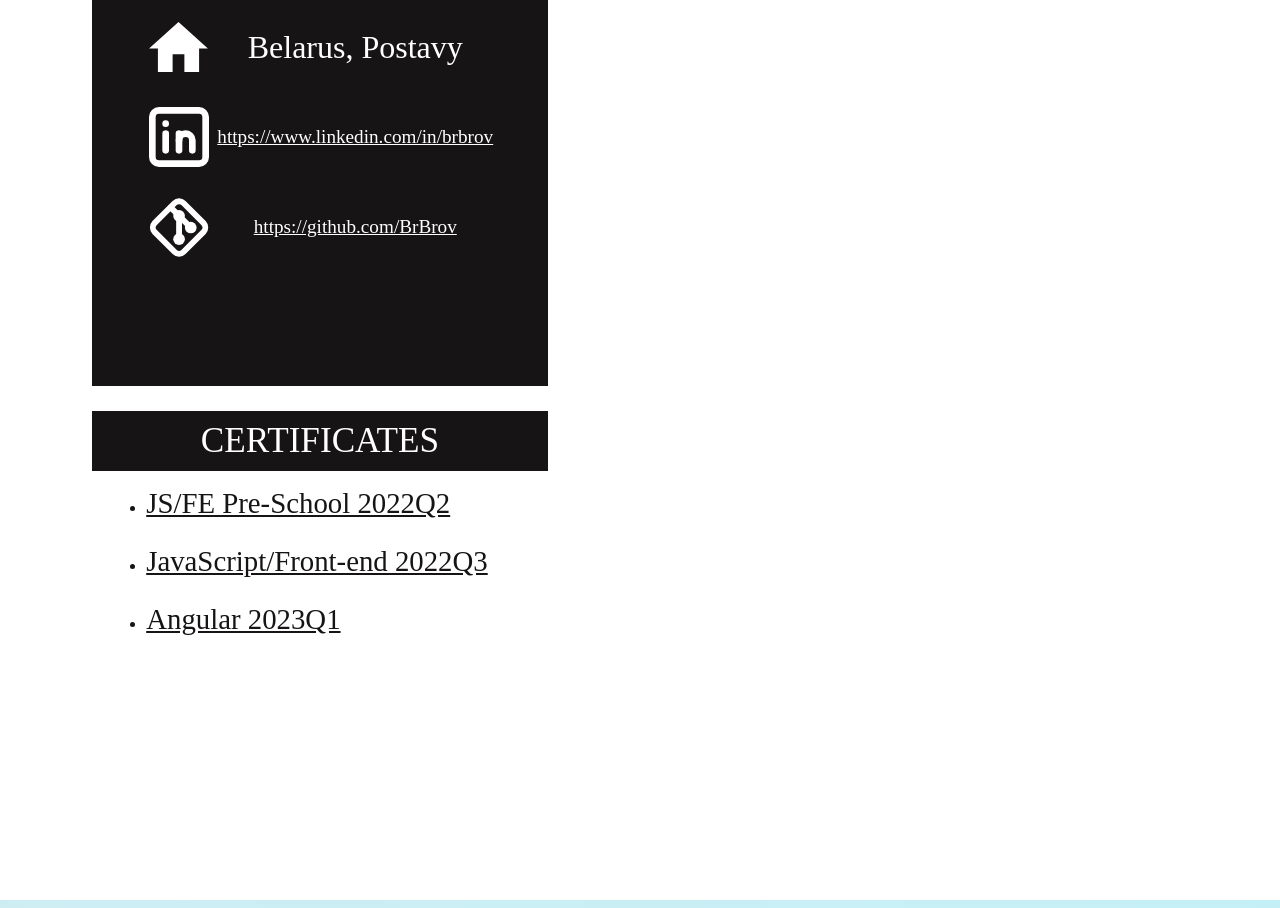
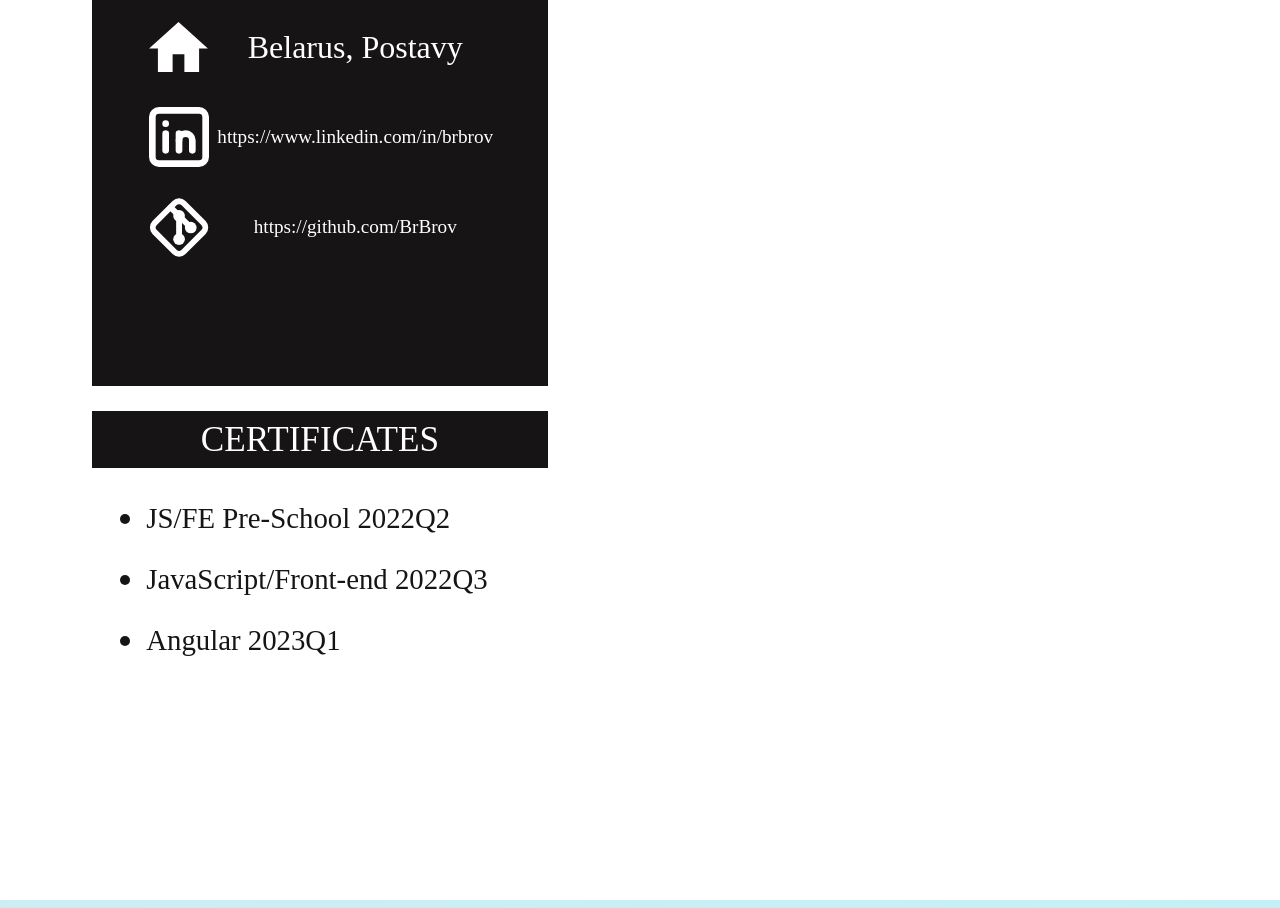
Before and after one commit to BrBrov/Portfolio, a React (Vite) app in the folder portfolio/: page / in a window 1280 px wide. Shown: the part 1140-2048 px from the top of the page. Built offline with nearby package versions, Linux system fonts and the light colour scheme.

Commit message:
fix: fix some mark up

```diff
--- a/portfolio/src/modules/cv/certificates/certificate/certificate.scss
+++ b/portfolio/src/modules/cv/certificates/certificate/certificate.scss
@@ -12,4 +12,5 @@
 
 .certificate__item::marker {
   color: #161415;
+  font-size: 2rem;
 }
--- a/portfolio/src/modules/cv/certificates/certificates.scss
+++ b/portfolio/src/modules/cv/certificates/certificates.scss
@@ -30,6 +30,7 @@
   display: flex;
   width: 100%;
   height: 240px;
+  margin-top: 15px;
   flex-direction: column;
   justify-content: flex-start;
   align-items: center;
--- a/portfolio/src/portfolio.scss
+++ b/portfolio/src/portfolio.scss
@@ -4,3 +4,15 @@
   height: 2000px;
   margin: 40px auto 40px;
 }
+
+a {
+  text-decoration: none;
+}
+
+a:hover {
+  color: #047767;
+}
+
+a:active {
+  color: #5303ad;
+}
```
